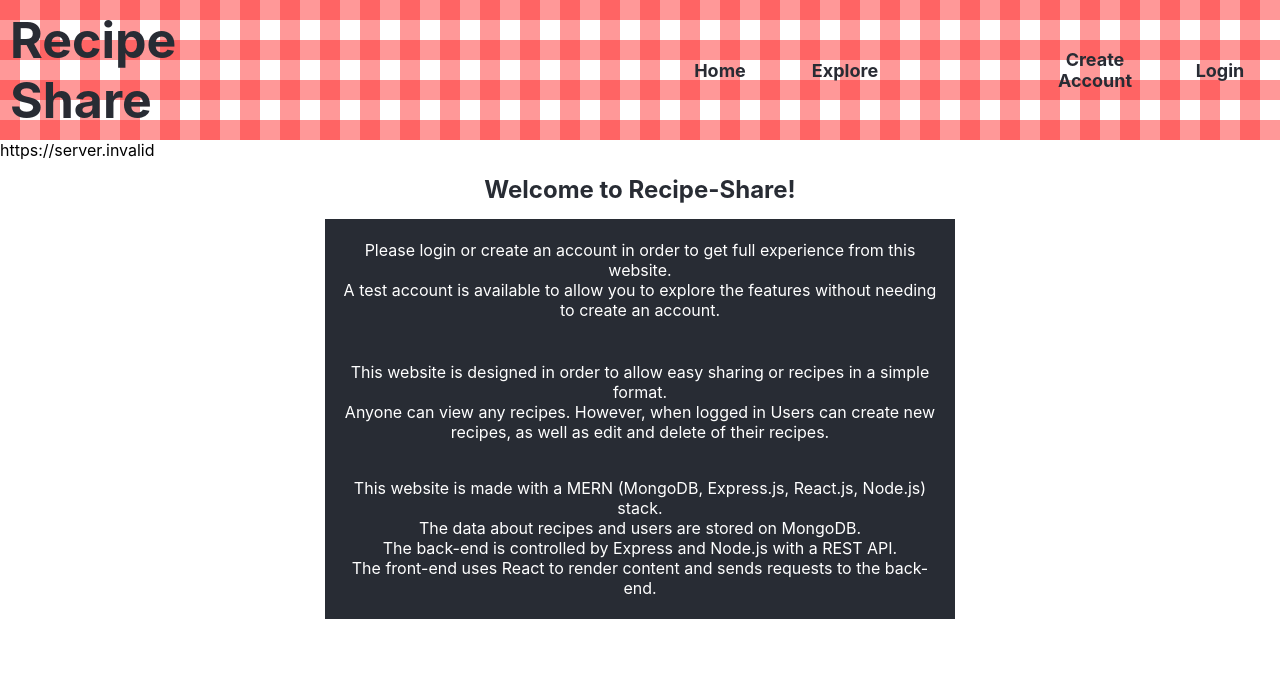
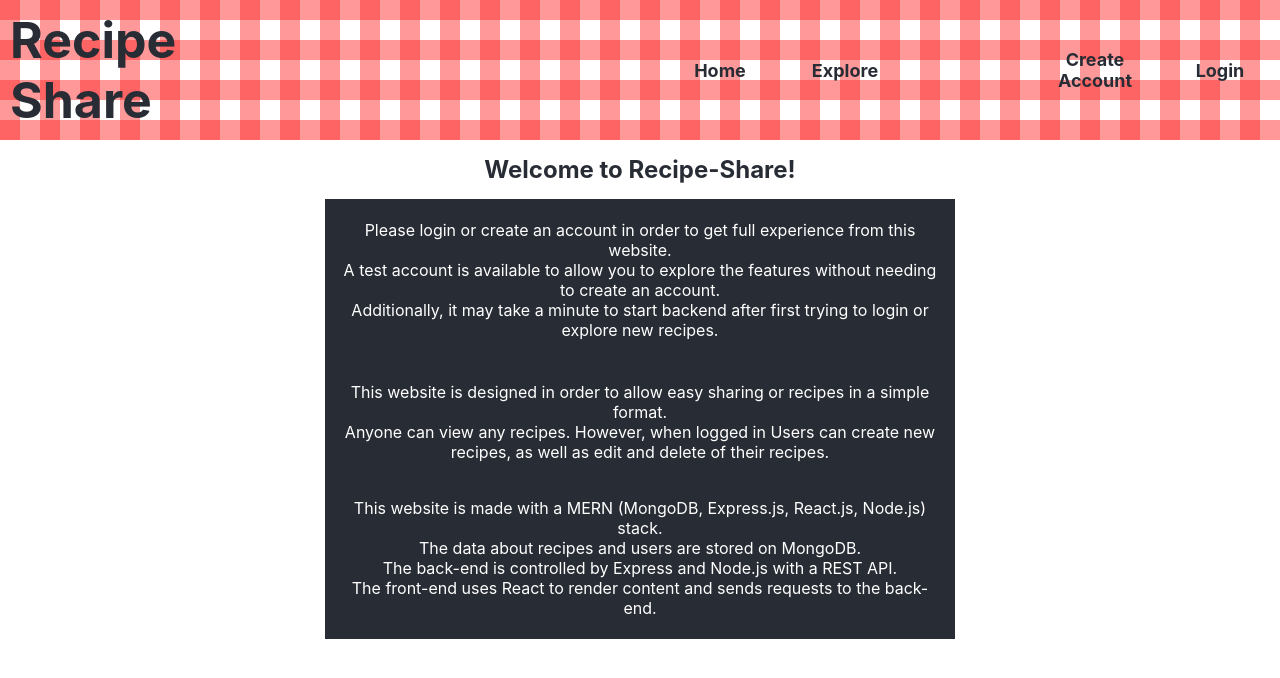
Before and after one commit to dacowan404/recipe-share-frontend, a React (Create React App) app: page / in a window 1280 px wide. Shown: the top 678 px of the page. Built offline with nearby package versions, Linux system fonts and the light colour scheme; no server answers.

Commit message:
removed showing REACT_APP_BACKEND_ADDRESS on website, and wrote additional note on homepage about waiting for backend to start

```diff
--- a/src/App.js
+++ b/src/App.js
@@ -53,7 +53,6 @@ function App() {
         <div className="nav">
           <Navbar />
         </div>
-        <div>{BACKEND_ADDRESS}</div>
         <Routes>
           <Route path='/' element={<Home />} />
           <Route path='/explore' element={<Explore />} />
--- a/src/components/home.component.js
+++ b/src/components/home.component.js
@@ -20,7 +20,8 @@ function Home()  {
         <div className='center'>
           <div className='home'>
             <p>Please login or create an account in order to get full experience from this website.<br />
-              A test account is available to allow you to explore the features without needing to create an account. </p>
+              A test account is available to allow you to explore the features without needing to create an account. <br />
+              Additionally, it may take a minute to start backend after first trying to login or explore new recipes.</p>
           </div>
         </div>
       </>
```
